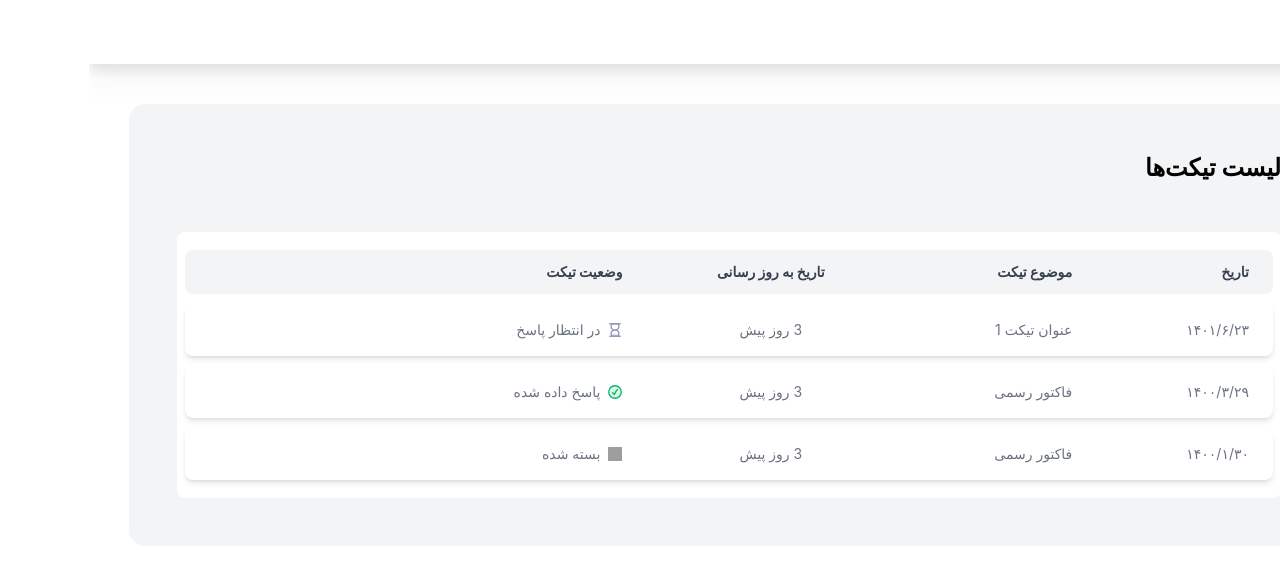
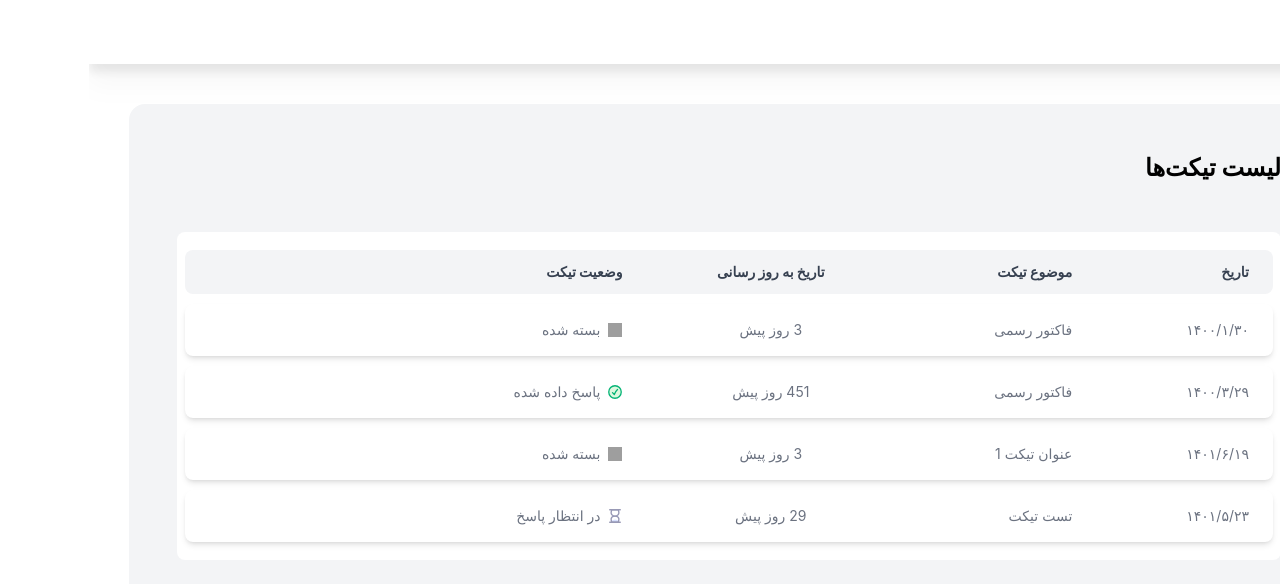
Before and after one commit to Saeed-Khazaei/kavehnegar-code-challenge, a Next.js app: page /tickets in a window 1280 px wide. Shown: the top 584 px of the page. Built offline with nearby package versions, Linux system fonts and the light colour scheme; grey boxes are pictures that could not be loaded.

Commit message:
add update day

```diff
--- a/helper/data.json
+++ b/helper/data.json
@@ -1 +1 @@
-[{"id":3,"received":"2022-09-14T19:10:39.828Z","status":"pending","user":"سعید خزائی","support":"","supportMessage":"","title":"عنوان تیکت 1","message":"متن تستی"},{"id":2,"received":"2021/06/19 08:00:00","title":"فاکتور رسمی","message":"متن تیکت درخواست شده","status":"answered","user":"سعید خزائی","support":"علی دایی","supportMessage":"سعید عزیز مشکل شما برطرف شده است."},{"id":1,"received":"2021/04/19 16:11:30","title":"فاکتور رسمی","message":"متن تیکت درخواست شده","status":"closed","user":"سعید خزائی","support":"","supportMessage":""}]
+[{"id":4,"received":"2022-08-14T21:01:00.294Z","update":"2022-08-14T21:01:00.294Z","status":"pending","user":"سعید خزائی","support":"","supportMessage":"","title":"تست تیکت","message":"متن دلخواه خودم"},{"id":3,"received":"2022-09-10T19:10:39.828Z","update":"2022-09-14T19:10:39.828Z","status":"closed","user":"سعید خزائی","support":"","supportMessage":"","title":"عنوان تیکت 1","message":"متن تستی"},{"id":2,"received":"2021/06/19 08:00:00","update":"2021/06/19 12:00:00","title":"فاکتور رسمی","message":"متن تیکت درخواست شده","status":"answered","user":"سعید خزائی","support":"علی دایی","supportMessage":"سعید عزیز مشکل شما برطرف شده است."},{"id":1,"received":"2021/04/19 16:11:30","update":"2022-09-15T06:35:49.197Z","title":"فاکتور رسمی","message":"متن تیکت درخواست شده","status":"closed","user":"سعید خزائی","support":"","supportMessage":""}]
--- a/models/ticketsModel.ts
+++ b/models/ticketsModel.ts
@@ -5,6 +5,7 @@ export interface TicketsStatus {
 export interface TicketsResponse extends TicketsStatus {
   id: number;
   received: Date;
+  update: Date;
   title: string;
   message: string;
   user: string;
--- a/pages/api/tickets/create.ts
+++ b/pages/api/tickets/create.ts
@@ -9,6 +9,7 @@ export default async function handler(req: NextApiRequest, res: NextApiResponse)
   const data: TicketsResponse = {
     "id": newId,
     "received": new Date(),
+    "update": new Date(),
     "status": "pending",
     "user": "سعید خزائی",
     "support": "",
--- a/pages/api/tickets/list.ts
+++ b/pages/api/tickets/list.ts
@@ -1,7 +1,8 @@
 import type { NextApiRequest, NextApiResponse } from "next";
 import { getDbDatas } from "../../../helper/db";
+import { TicketsResponse } from "../../../models/ticketsModel";
 
 export default async function handler(req: NextApiRequest, res: NextApiResponse) {
-  const data = await getDbDatas()
-  return res.status(200).json(data);
+  const data = await getDbDatas() as TicketsResponse[]
+  return res.status(200).json(data.sort((a, b) => a.id - b.id));
 }
--- a/pages/api/tickets/ticket.ts
+++ b/pages/api/tickets/ticket.ts
@@ -16,14 +16,14 @@ export default async function handler(req: NextApiRequest, res: NextApiResponse)
       res.status(400).end();
     }
   }
-  if (req.method == "DELETE") {
+  if (req.method == "PUT") {
     const oldData = await getDbDatas() as TicketsResponse[];
     let data = oldData.find(i => i.id == +id)
 
     if (data) {
-      data = { ...data, status: "closed" }
-      saveDbDatas([...oldData.filter(i => i.id !== data?.id), data].sort((a, b) => b.id - a.id))
-      res.status(201).end();
+      data = { ...data, status: "closed", update: new Date() }
+      saveDbDatas([...oldData.filter(i => i.id !== data?.id), data])
+      res.status(200).json(data);
     } else {
       res.status(400).end();
     }
--- a/pages/tickets/[id].tsx
+++ b/pages/tickets/[id].tsx
@@ -61,7 +61,19 @@ const TicketDetails = () => {
           </div>
           <div className="flex items-center justify-center w-11 h-11 "></div>
         </div>
-        <button onClick={onCloseTicket}>CLOSE</button>
+        {data.data.status !== "closed" ? (
+          <div className="flex flex-row gap-2 items-center justify-end">
+            <button
+              className="text-black border disabled:bg-gray-300 focus:outline-none font-medium rounded-lg w-36 px-5 py-2.5 text-center self-end"
+              onClick={onCloseTicket}
+            >
+              بستن تیکت
+            </button>
+            <button className="text-white bg-pink-600 hover:bg-pink-800 disabled:bg-gray-300 focus:outline-none font-medium rounded-lg w-36 px-5 py-2.5 text-center self-end">
+              ارسال تیکت
+            </button>
+          </div>
+        ) : null}
       </div>
     </div>
   );
--- a/pages/tickets/index.tsx
+++ b/pages/tickets/index.tsx
@@ -5,6 +5,7 @@ import { useQuery } from "react-query";
 import Status from "../../components/Status";
 import Wrapper from "../../components/Wrapper";
 import ticketsServices from "../../services/ticketsServices";
+import { diffDays } from "../../utils/differentDays";
 
 const Tickets: NextPage = () => {
   const { isLoading, data } = useQuery(
@@ -46,7 +47,9 @@ const Tickets: NextPage = () => {
             </thead>
             <tbody>
               {data?.data && data.data.length > 0
-                ? data.data.map((row) => (
+                ? data.data.map((row) => {
+                    const diff = diffDays(new Date(), row.update);
+                    return (
                       <tr
                         key={row.id}
                         className="bg-white dark:bg-gray-800 shadow-md hover:shadow-lg group rounded-lg"
@@ -58,7 +61,7 @@ const Tickets: NextPage = () => {
                           {row.title}
                         </td>
                         <td className="py-4 px-6 whitespace-nowrap text-center">
-                        3 روز پیش
+                          {diff > 0 ? `${diff} روز پیش` : "امروز"}
                         </td>
                         <td className="rtl:last:rounded-l-lg ltr:last:rounded-r-lg py-4 px-6 whitespace-nowrap">
                           <div className="flex flex-row justify-between	">
@@ -88,7 +91,8 @@ const Tickets: NextPage = () => {
                           </div>
                         </td>
                       </tr>
-                  ))
+                    );
+                  })
                 : null}
             </tbody>
           </table>
--- a/services/ticketsServices.ts
+++ b/services/ticketsServices.ts
@@ -18,6 +18,6 @@ export default {
     return await axios.get<TicketsResponse>(`${ticketNextApi}?id=${id}`);
   },
   async closeTicket(id: string) {
-    return await axios.delete(`${ticketNextApi}?id=${id}`);
+    return await axios.put<TicketsResponse>(`${ticketNextApi}?id=${id}`);
   },
 }
--- /dev/null
+++ b/utils/differentDays.ts
@@ -0,0 +1,6 @@
+
+export const diffDays = (end: Date, start: Date) => {
+  const endDate = new Date(end);
+  const startDate = new Date(start);
+  return Math.ceil((Math.abs(+endDate - +startDate)) / (1000 * 60 * 60 * 24))
+};
```
Also changed, not shown: hooks/useCloseTicketForm.ts (+4 -4 lines). Lines whose indentation alone changed are shown as unchanged.
